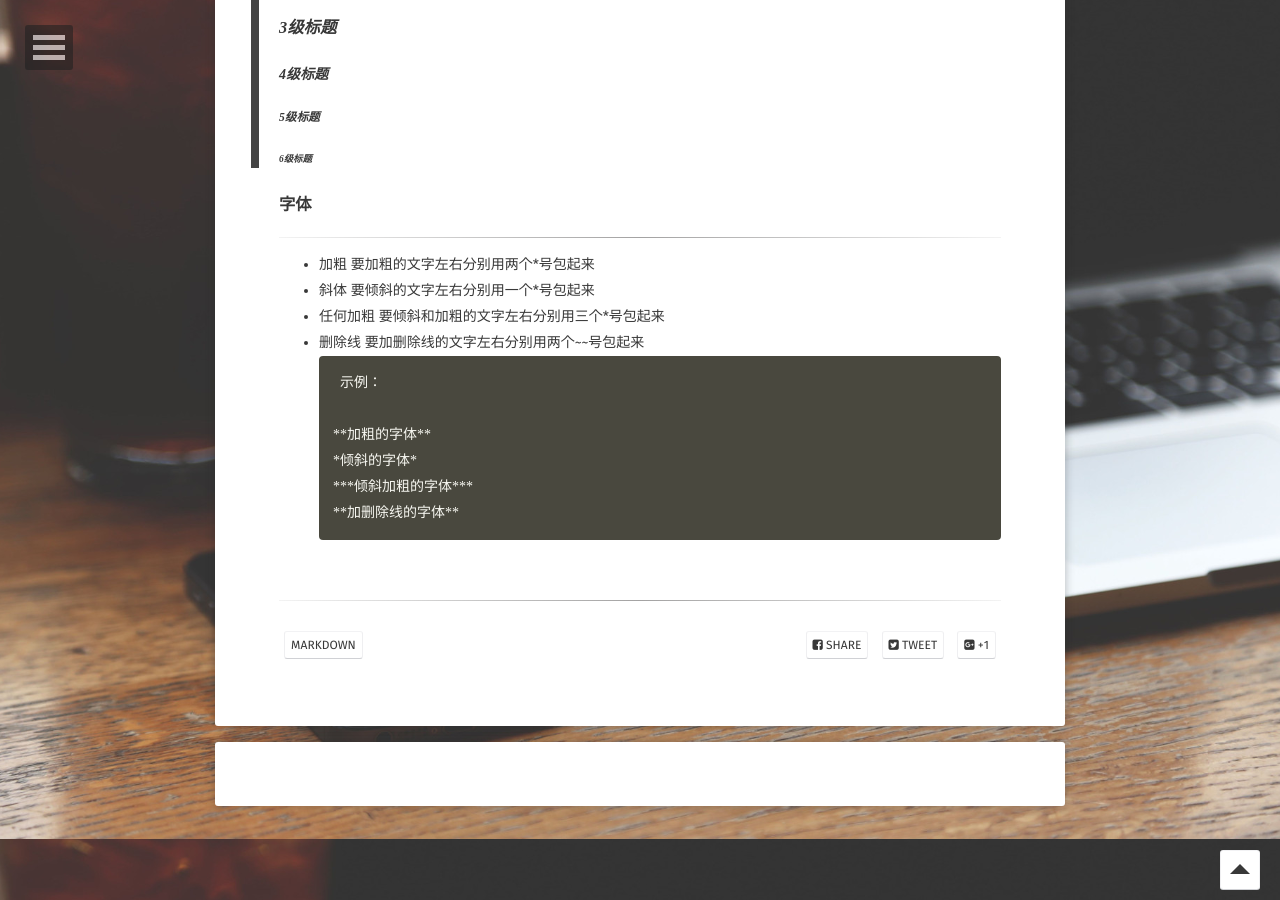
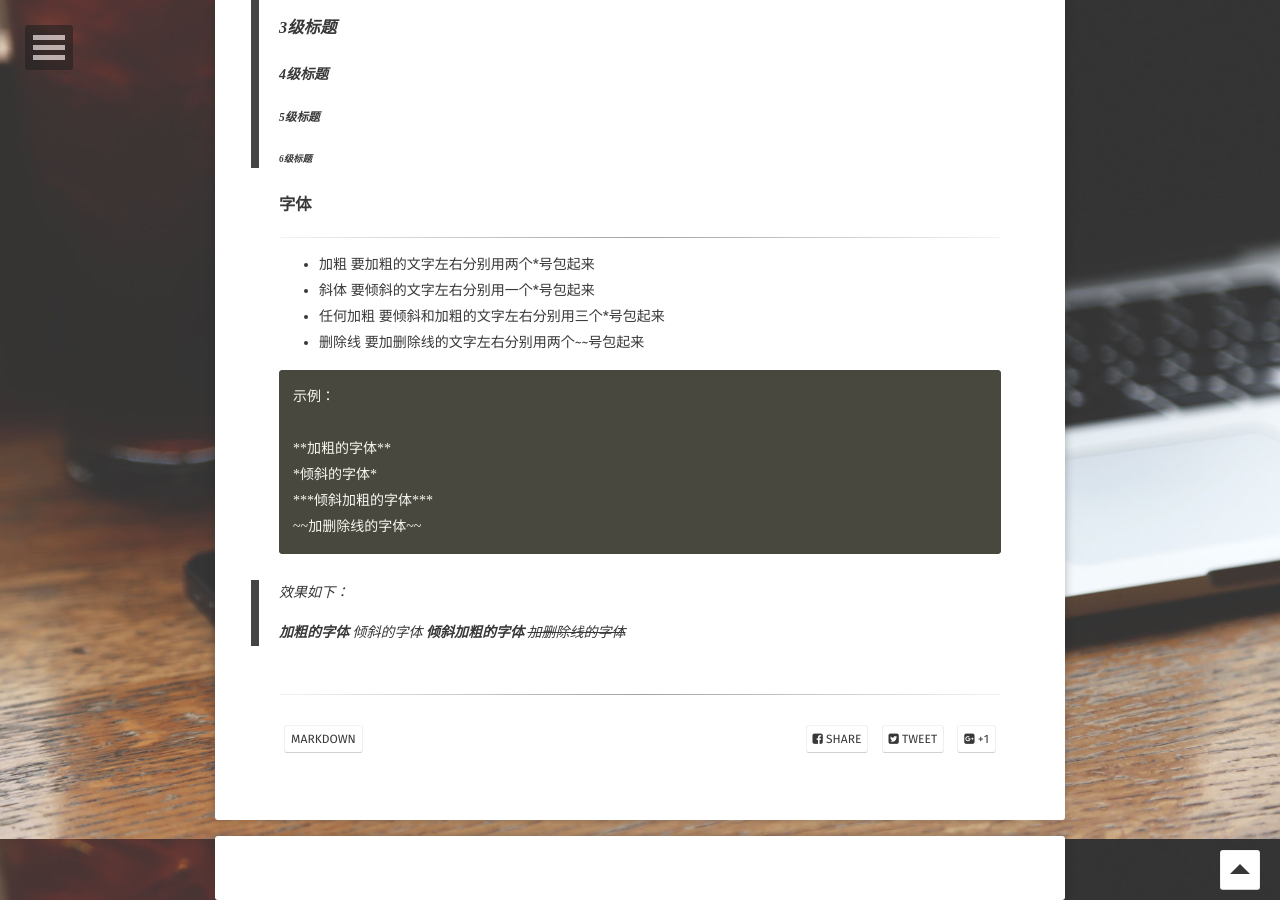
Before and after one commit to 396494384/396494384.github.io, a Jekyll site: the page built from _posts/2012-05-22-readability-post.md, in a window 1280 px wide and 900 px high, scrolled down 961 px. Built offline with Jekyll 4.4.1, drawn with Linux system fonts in a browser that asks for light colours; some web fonts are replaced; comment, search, counter and statistics services are not loaded.

Commit message:
修改文件: _posts/2012-05-22-readability-post.md

```diff
--- a/_posts/2012-05-22-readability-post.md
+++ b/_posts/2012-05-22-readability-post.md
@@ -46,11 +46,19 @@ Markdown是一种纯文本格式的标记语言。通过简单的标记语法，
   要倾斜和加粗的文字左右分别用三个*号包起来
 * 删除线
   要加删除线的文字左右分别用两个~~号包起来
+
 ~~~
-  示例：
+示例：
 
-  **加粗的字体**
-  *倾斜的字体*
-  ***倾斜加粗的字体***
-  **加删除线的字体**
-  ~~~
+**加粗的字体**
+*倾斜的字体*
+***倾斜加粗的字体***
+~~加删除线的字体~~
+~~~
+
+> 效果如下：
+>
+> **加粗的字体**
+*倾斜的字体*
+***倾斜加粗的字体***
+~~加删除线的字体~~
```
